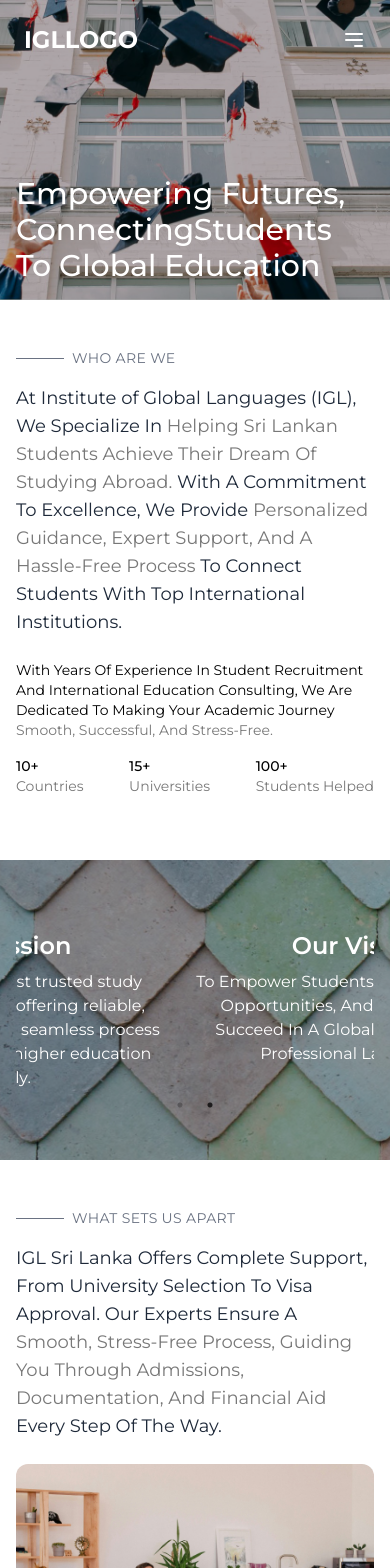
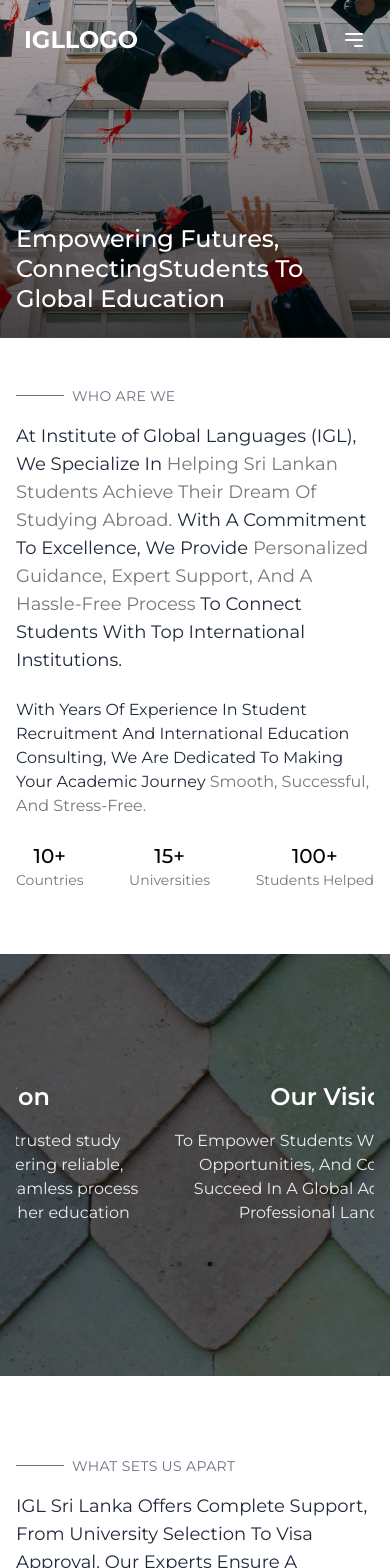
Before and after one commit to Webminds-designs/IGL, a React (Vite) app in the folder frontend/: page /aboutus in a window 390 px wide. Shown: the top 1568 px of the page. Built offline with nearby package versions, Linux system fonts and the light colour scheme.

Commit message:
----New--- DestinationCard navigate to the IndividualCountry page UniversityCard navigate to the IndividualUniversity page IndividualUniversity page created(no frontend yet) Route added for IndividualUniversity page
---Fix---
Responsive fix on IndividualCountry & IndividualUniversity pages

```diff
--- a/frontend/src/App.jsx
+++ b/frontend/src/App.jsx
@@ -6,6 +6,7 @@ import Countries from "./pages/Countries";
 import Universities from "./pages/Universities";
 import ContactUs from "./pages/ContactUs";
 import IndividualCountry from "./pages/IndividualCountry";
+import IndividualUniversity from "./pages/IndividualUniversity";
 
 function App() {
   return (
@@ -17,6 +18,7 @@ function App() {
         <Route path="/universities" element={<Universities />} />
         <Route path="/contactus" element={<ContactUs />} />
         <Route path="/individualcountry" element={<IndividualCountry />} />
+        <Route path="/individualuniversity" element={<IndividualUniversity />} />
       </Routes>
     </Router>
   );
--- a/frontend/src/components/DestinationCard.jsx
+++ b/frontend/src/components/DestinationCard.jsx
@@ -1,9 +1,15 @@
 import React from "react";
+import { useNavigate } from "react-router-dom";
 
 const DestinationCard = ({ image, country, flag }) => {
+    const navigate = useNavigate();
+
+    const handleLearnMore = () => {
+        navigate("/individualcountry");
+    };
+
     return (
         <div className="relative group overflow-hidden rounded-xl">
-
             {/* Image Wrapper with Hover Effect */}
             <div className="relative w-full h-[500px] rounded-lg overflow-hidden group cursor-pointer">
                 {/* Image */}
@@ -14,12 +20,12 @@ const DestinationCard = ({ image, country, flag }) => {
                 />
 
                 {/* Button Appears on Hover and Centers it */}
-                <button className="absolute cursor-pointer top-1/2 left-1/2 transform -translate-x-1/2 -translate-y-1/2 opacity-0 group-hover:opacity-100 transition-opacity duration-300 bg-white text-black font-bold text-base px-6 py-3 rounded-3xl">
+                <button
+                    onClick={handleLearnMore}
+                    className="absolute cursor-pointer top-1/2 left-1/2 transform -translate-x-1/2 -translate-y-1/2 opacity-0 group-hover:opacity-100 transition-opacity duration-300 bg-white text-black font-bold text-base px-6 py-3 rounded-3xl">
                     Learn More
                 </button>
             </div>
-
-
 
             {/* Title and Flag */}
             <div className="mt-4 flex items-center">
--- a/frontend/src/components/UniversityCard.jsx
+++ b/frontend/src/components/UniversityCard.jsx
@@ -1,9 +1,15 @@
 import React from "react";
+import { useNavigate } from "react-router-dom";
 
 const UniversityCard = ({ image, name }) => {
+    const navigate = useNavigate();
+
+    const handleLearnMore = () => {
+        navigate("/individualuniversity");
+    };
+
     return (
         <div className="relative group overflow-hidden rounded-xl">
-
             {/* Image Wrapper with Hover Effect */}
             <div className="relative w-full h-[500px] rounded-lg overflow-hidden group cursor-pointer">
                 {/* University Image */}
@@ -14,7 +20,9 @@ const UniversityCard = ({ image, name }) => {
                 />
 
                 {/* Button Appears on Hover */}
-                <button className="absolute cursor-pointer top-1/2 left-1/2 transform -translate-x-1/2 -translate-y-1/2 opacity-0 group-hover:opacity-100 transition-opacity duration-300 bg-white text-black font-bold text-base px-6 py-3 rounded-3xl">
+                <button
+                    onClick={handleLearnMore}
+                    className="absolute cursor-pointer top-1/2 left-1/2 transform -translate-x-1/2 -translate-y-1/2 opacity-0 group-hover:opacity-100 transition-opacity duration-300 bg-white text-black font-bold text-base px-6 py-3 rounded-3xl">
                     Learn More
                 </button>
             </div>
--- a/frontend/src/pages/AboutUs.jsx
+++ b/frontend/src/pages/AboutUs.jsx
@@ -81,30 +81,30 @@ const AboutUs = () => {
       <Navbar />
       <div className="overflow-x-hidden">
         {/* Hero Section */}
-        <div className="relative w-full h-[300px] md:h-[500px] lg:h-[700px]">
+        <div className="relative w-full h-[40vh] min-h-[300px] md:h-[60vh] lg:h-[70vh]">
           <img
             src={heroImage}
             alt="Hero"
-            className="w-full h-full object-cover"
+            className="w-full h-full object-cover object-center"
           />
-          <div className="absolute inset-0 flex items-end justify-start pb-4 md:pb-12 px-4 md:px-20">
-            <h1 className="text-3xl md:text-4xl lg:text-[64px] font-medium font-base text-white text-left">
+          <div className="absolute inset-0 flex items-end justify-start pb-6 md:pb-12 px-4 md:px-8 lg:px-16 xl:px-24 bg-gradient-to-t from-black/60">
+            <h1 className="text-2xl sm:text-3xl md:text-4xl lg:text-5xl xl:text-[64px] font-medium text-white leading-tight md:leading-normal">
               Empowering Futures, Connecting
-              <br className="hidden lg:block" />
+              <br className="hidden md:block" />
               Students To Global Education
             </h1>
           </div>
         </div>
 
         {/* Who We Are Section */}
-        <div className="bg-white p-4 md:p-8 lg:px-24 mx-auto py-8 md:py-20">
-          <div className="flex items-center pt-4 md:pt-10">
-            <div className="w-12 md:w-20 border-t border-gray-500"></div>
-            <h3 className="text-gray-500 text-sm md:text-[16px] uppercase tracking-wide ml-2 md:ml-3">
+        <section className="max-w-7xl mx-auto px-4 sm:px-6 lg:px-8 py-8 md:py-16 lg:py-20">
+          <div className="flex items-center pt-4">
+            <div className="w-12 md:w-20 border-t border-gray-500" />
+            <h3 className="text-gray-500 text-sm md:text-base uppercase tracking-wide ml-2 md:ml-3">
               who are we
             </h3>
           </div>
-          <p className="text-lg md:text-2xl lg:text-3xl xl:text-4xl mt-4 md:mt-5 text-gray-800">
+          <p className="text-lg md:text-xl lg:text-2xl xl:text-3xl mt-4 md:mt-6 text-gray-800">
             At Institute of Global Languages (IGL), We Specialize In{" "}
             <span className="text-[#787878]">
               Helping Sri Lankan Students Achieve Their Dream Of Studying
@@ -117,8 +117,8 @@ const AboutUs = () => {
             To Connect Students With Top International Institutions.
           </p>
 
-          <div className="flex flex-col md:flex-row justify-between mt-6 md:mt-8">
-            <p className="text-sm md:text-[16px] text-black md:max-w-xl">
+          <div className="flex flex-col md:flex-row justify-between gap-6 mt-6 md:mt-10">
+            <p className="text-base md:text-lg text-gray-800 md:max-w-2xl">
               With Years Of Experience In Student Recruitment And International
               Education Consulting, We Are Dedicated To Making Your Academic
               Journey{" "}
@@ -126,41 +126,49 @@ const AboutUs = () => {
                 Smooth, Successful, And Stress-Free.
               </span>
             </p>
-            <div className="flex justify-between md:items-end gap-4 md:gap-5 mt-4 md:mt-0">
-              <div>
-                <p className="text-sm md:text-[16px] font-medium text-black">
+            <div className="flex justify-between md:justify-start md:gap-8 lg:gap-12">
+              <div className="text-center">
+                <p className="text-xl md:text-2xl font-medium text-black">
                   10+
                 </p>
-                <p className="text-[#787878] text-sm">Countries</p>
+                <p className="text-[#787878] text-sm md:text-base">Countries</p>
               </div>
-              <div>
-                <p className="text-sm md:text-[16px] font-medium text-black">
+              <div className="text-center">
+                <p className="text-xl md:text-2xl font-medium text-black">
                   15+
                 </p>
-                <p className="text-[#787878] text-sm">Universities</p>
+                <p className="text-[#787878] text-sm md:text-base">
+                  Universities
+                </p>
               </div>
-              <div>
-                <p className="text-sm md:text-[16px] font-medium text-black">
+              <div className="text-center">
+                <p className="text-xl md:text-2xl font-medium text-black">
                   100+
                 </p>
-                <p className="text-[#787878] text-sm">Students Helped</p>
+                <p className="text-[#787878] text-sm md:text-base">
+                  Students Helped
+                </p>
               </div>
             </div>
           </div>
-        </div>
+        </section>
 
         {/* Mission & Vision Section */}
-        <div className="relative w-full h-[300px] md:h-[400px] my-8 md:my-12">
-          <img src={missionImage} alt="Mission" className="w-full h-full object-cover" />
-          <div className="absolute inset-0 flex items-center justify-center px-4">
-            <div className="w-full max-w-2xl">
+        <div className="relative w-full h-[50vh] min-h-[300px] md:h-[60vh] my-8 md:my-16">
+          <img
+            src={missionImage}
+            alt="Mission"
+            className="w-full h-full object-cover"
+          />
+          <div className="absolute inset-0 bg-black/40 flex items-center justify-center px-4">
+            <div className="w-full max-w-4xl">
               <Slider {...settings}>
                 {slides.map((slide, index) => (
-                  <div key={index} className="text-center px-4">
-                    <h2 className="text-2xl md:text-3xl lg:text-[40px] font-semibold text-white mb-2 md:mb-4">
+                  <div key={index} className="px-2 md:px-4 text-center">
+                    <h2 className="text-2xl md:text-3xl lg:text-4xl font-semibold text-white mb-4">
                       {slide.title}
                     </h2>
-                    <p className="text-base md:text-lg lg:text-xl xl:text-2xl text-white">
+                    <p className="text-base md:text-lg lg:text-xl text-white/90 max-w-2xl mx-auto">
                       {slide.text}
                     </p>
                   </div>
@@ -171,46 +179,46 @@ const AboutUs = () => {
         </div>
 
         {/* Services Section */}
-        <section className="px-4 md:px-8 lg:px-24 mx-auto">
-          <div className="text-left">
-            <div className="flex items-center pt-4 md:pt-10">
-              <div className="w-12 md:w-20 border-t border-gray-500"></div>
-              <h3 className="text-gray-500 text-sm md:text-[16px] uppercase tracking-wide ml-2 md:ml-3">
+        <section className="max-w-7xl mx-auto px-4 sm:px-6 lg:px-8 py-8 md:py-16">
+          <div className="flex items-center pt-4">
+            <div className="w-12 md:w-20 border-t border-gray-500" />
+            <h3 className="text-gray-500 text-sm md:text-base uppercase tracking-wide ml-2 md:ml-3">
               WHAT SETS US APART
             </h3>
           </div>
-            <p className="text-lg md:text-2xl lg:text-3xl mt-4 md:mt-5 text-gray-800">
-              IGL Sri Lanka Offers Complete Support, From University Selection
-              To Visa Approval. Our Experts Ensure A{" "}
+          <p className="text-lg md:text-xl lg:text-2xl mt-4 md:mt-6 text-gray-800">
+            IGL Sri Lanka Offers Complete Support, From University Selection To
+            Visa Approval. Our Experts Ensure A{" "}
             <span className="text-[#787878]">
               Smooth, Stress-Free Process, Guiding You Through Admissions,
               Documentation, And Financial Aid{" "}
             </span>
             Every Step Of The Way.
           </p>
-          </div>
 
-          <div className="mt-6 md:mt-8 flex flex-col md:flex-row items-start gap-6 md:gap-10">
-            <div className="w-full md:w-1/2">
+          <div className="mt-8 flex flex-col lg:flex-row gap-6 md:gap-8">
+            <div className="w-full lg:w-1/2">
               <img
                 src={servise}
                 alt="Counseling Session"
-                className="rounded-xl w-full h-[300px] md:h-[470px] lg:h-[500px] object-cover"
+                className="rounded-xl w-full h-auto aspect-[4/3] md:aspect-[3/4] lg:aspect-[4/3] object-cover"
               />
             </div>
 
-            <div className="w-full md:w-1/2">
+            <div className="w-full lg:w-1/2">
               {faqs.map((faq, index) => (
                 <div key={index} className="border-b border-gray-300">
                   <button
-                    className="flex justify-between items-center w-full py-4 md:py-6 text-base md:text-lg lg:text-xl xl:text-2xl font-medium text-left"
+                    className="flex justify-between items-center w-full py-4 md:py-5 text-left"
                     onClick={() => toggleAccordion(index)}
                   >
+                    <span className="text-base md:text-lg lg:text-xl font-medium pr-4">
                       {faq.title}
+                    </span>
                     {openIndex === index ? (
-                      <ChevronUp className="w-4 h-4 md:w-5 md:h-5 text-gray-600" />
+                      <ChevronUp className="w-5 h-5 md:w-6 md:h-6 text-gray-600 shrink-0" />
                     ) : (
-                      <ChevronDown className="w-4 h-4 md:w-5 md:h-5 text-gray-600" />
+                      <ChevronDown className="w-5 h-5 md:w-6 md:h-6 text-gray-600 shrink-0" />
                     )}
                   </button>
                   <motion.div
@@ -223,7 +231,9 @@ const AboutUs = () => {
                     transition={{ duration: 0.3, ease: "easeInOut" }}
                     className="overflow-hidden"
                   >
-                    <p className="text-gray-600 pb-4 px-2">{faq.content}</p>
+                    <p className="text-gray-600 pb-4 px-2 text-sm md:text-base">
+                      {faq.content}
+                    </p>
                   </motion.div>
                 </div>
               ))}
@@ -232,14 +242,14 @@ const AboutUs = () => {
         </section>
 
         {/* Meet Our Team */}
-        <section className="w-full mx-auto px-4 md:px-8 lg:px-20 py-8 md:py-20 text-center">
-          <div className="flex items-center pt-4 md:pt-10">
-            <div className="w-12 md:w-20 border-t border-gray-500"></div>
-            <h3 className="text-gray-500 text-sm md:text-[16px] uppercase tracking-wide ml-2 my-5 md:ml-3">
+        <section className="max-w-7xl mx-auto px-4 sm:px-6 lg:px-8 py-8 md:py-16">
+          <div className="flex items-center pt-4">
+            <div className="w-12 md:w-20 border-t border-gray-500" />
+            <h3 className="text-gray-500 text-sm md:text-base uppercase tracking-wide ml-2 md:ml-3">
               MEET OUR TEAM
             </h3>
           </div>
-          <h2 className="text-xl md:text-2xl lg:text-3xl text-gray-800 mb-8 md:mb-12">
+          <h2 className="text-xl md:text-2xl lg:text-3xl text-gray-800 mt-4 mb-8 md:mb-12">
             The Passionate Experts Dedicated To Guiding You On Your Journey
           </h2>
 
--- a/frontend/src/pages/IndividualCountry.jsx
+++ b/frontend/src/pages/IndividualCountry.jsx
@@ -8,6 +8,7 @@ import AmsterCam from "../assets/AmsterCam.png";
 import MiamiUni from "../assets/MiamiUni.png";
 import DavisUni from "../assets/DavisUni.png";
 import EduGCol from "../assets/EduGCol.png";
+import UniversityCard from "../components/UniversityCard";
 
 const IndividualCountry = () => {
   return (
@@ -15,24 +16,24 @@ const IndividualCountry = () => {
       <Navbar />
       <div className="overflow-x-hidden">
         {/* Hero Section */}
-        <div className="relative w-full h-[300px] md:h-[500px] lg:h-[700px]">
+        <div className="relative w-full h-[50vh] min-h-[300px] md:h-[60vh] lg:h-[70vh]">
           <img
             src={goldengate}
             alt="Hero"
             className="w-full h-full object-cover"
           />
-          <div className="absolute inset-0 flex items-end justify-start pb-4 md:pb-12 px-4 md:px-20">
-            <h1 className="text-3xl md:text-4xl lg:text-5xl xl:text-[64px] font-medium text-white text-left">
+          <div className="absolute inset-0 flex items-end justify-start pb-6 md:pb-12 px-4 md:px-8 lg:px-16 xl:px-24">
+            <h1 className="text-2xl sm:text-3xl md:text-4xl lg:text-5xl xl:text-[64px] font-medium text-white text-left leading-tight md:leading-normal">
               Study in USA – Your Pathway to
-              <br className="hidden lg:block" />
+              <br className="hidden md:block" />
               Global Education Starts Here
             </h1>
           </div>
         </div>
 
         {/* Featured Universities Section */}
-        <section className="py-10 md:py-10 lg:py-20 px-4 md:px-8 lg:px-24">
-          <div className="mx-auto">
+        <section className="py-8 md:py-12 lg:py-16 px-4 sm:px-6 lg:px-8">
+          <div className="max-w-7xl mx-auto">
             <div className="flex items-center mb-4">
               <div className="w-12 md:w-20 border-t border-gray-500"></div>
               <h3 className="text-gray-500 text-sm md:text-base uppercase tracking-wide ml-2 md:ml-3">
@@ -42,42 +43,24 @@ const IndividualCountry = () => {
             <h2 className="text-xl md:text-2xl lg:text-3xl text-gray-800 mb-8 md:mb-12">
               Discover Universities Partnered With IGL In USA
             </h2>
-
-            <div className="grid grid-cols-1 md:grid-cols-3 gap-6 md:gap-8 lg:gap-10">
-              {[MiamiUni, DavisUni, EduGCol].map((uni, index) => (
-                <div key={index} className="bg-white rounded-lg p-4">
-                  <div className="aspect-square mb-4">
-                    <img
-                      src={uni}
-                      alt="University"
-                      className="w-full h-full object-contain rounded-lg"
-                    />
-                  </div>
-                  <h3 className="text-lg md:text-xl lg:text-2xl font-normal text-center">
-                    {
-                      [
-                        "Miami Regional University",
-                        "Davis University",
-                        "EduGlobal College",
-                      ][index]
-                    }
-                  </h3>
-                </div>
-              ))}
+            <div className="grid grid-cols-1 sm:grid-cols-2 lg:grid-cols-3 gap-6 sm:gap-8 lg:gap-10">
+              <UniversityCard image={MiamiUni} name="Miami Regional University" />
+              <UniversityCard image={DavisUni} name="Davis University" />
+              <UniversityCard image={EduGCol} name="EduGlobal College" />
             </div>
           </div>
         </section>
 
         {/* Why Study Here Section */}
-        <div className="bg-white px-4 md:px-8 lg:px-24">
-          <div className="max-w mx-auto">
-            <div className="flex items-center mb-6">
+        <div className="bg-white px-4 sm:px-6 lg:px-8 py-8 md:py-12 lg:py-16">
+          <div className="max-w-7xl mx-auto">
+            <div className="flex items-center mb-4">
               <div className="w-12 md:w-20 border-t border-gray-500"></div>
               <h3 className="text-gray-500 text-sm md:text-base uppercase tracking-wide ml-2 md:ml-3">
                 WHY STUDY HERE
               </h3>
             </div>
-            <p className="text-lg md:text-xl lg:text-2xl text-gray-800 mb-12 md:mb-12">
+            <p className="text-base md:text-lg lg:text-xl text-gray-800 mb-8 md:mb-12 leading-relaxed">
               The USA Is A Top Destination For Students Worldwide, Offering A{" "}
               <span className="text-[#787878]">
                 World-Class Education System, Globally Recognized Degrees, And
@@ -93,9 +76,9 @@ const IndividualCountry = () => {
         </div>
 
         {/* Popular Universities Section */}
-        <section className="px-4 md:px-8 lg:px-24 mx-auto">
-          <div className="lg:max-w mx-auto">
-            <div className="flex items-center mb-6">
+        <section className="px-4 sm:px-6 lg:px-8 py-8 md:py-12 lg:py-16">
+          <div className="max-w-7xl mx-auto">
+            <div className="flex items-center mb-4">
               <div className="w-12 md:w-20 border-t border-gray-500"></div>
               <h3 className="text-gray-500 text-sm md:text-base uppercase tracking-wide ml-2 md:ml-3">
                 POPULAR AMONG STUDENTS
@@ -105,34 +88,17 @@ const IndividualCountry = () => {
               Other Universities You May Like
             </h2>
 
-            <div className="grid grid-cols-1 md:grid-cols-3 gap-6 md:gap-8 lg:gap-10">
-              {[woxenUni, NEOMA, AmsterCam].map((uni, index) => (
-                <div key={index} className="bg-white rounded-lg p-4">
-                  <div className="aspect-square mb-4">
-                    <img
-                      src={uni}
-                      alt="University"
-                      className="w-full h-full object-contain rounded-lg"
-                    />
-                  </div>
-                  <h3 className="text-lg md:text-xl lg:text-2xl font-normal text-center">
-                    {
-                      [
-                        "WOXEN University",
-                        "NEOMA Business School",
-                        "Amsterdam Campus",
-                      ][index]
-                    }
-                  </h3>
-                </div>
-              ))}
+            <div className="grid grid-cols-1 sm:grid-cols-2 lg:grid-cols-3 gap-6 sm:gap-8 lg:gap-10">
+              <UniversityCard image={woxenUni} name="Woxsen University" />
+              <UniversityCard image={NEOMA} name="NEOMA Business School" />
+              <UniversityCard image={AmsterCam} name="Amsterdam Campus" />
             </div>
 
             {/* Centered Explore More Button */}
-            <div className="w-full flex justify-center mt-8 md:mt-8">
+            <div className="w-full flex justify-center mt-8 md:mt-12">
               <button
-                className="text-black py-2 px-8 md:py-3 md:px-12 border-2 border-black rounded-3xl
-                hover:bg-black hover:text-white transition-all duration-300 text-lg md:text-xl mb-8"
+                className="text-black py-2 px-6 md:py-3 md:px-10 border-2 border-black rounded-3xl
+                hover:bg-black hover:text-white transition-all duration-300 text-base md:text-lg"
               >
                 Explore More Universities
               </button>
--- /dev/null
+++ b/frontend/src/pages/IndividualUniversity.jsx
@@ -0,0 +1,7 @@
+import React from 'react'
+
+export default function IndividualUniversity() {
+  return (
+    <div>IndividualUniversity</div>
+  )
+}
```
Lines whose indentation alone changed are shown as unchanged.
